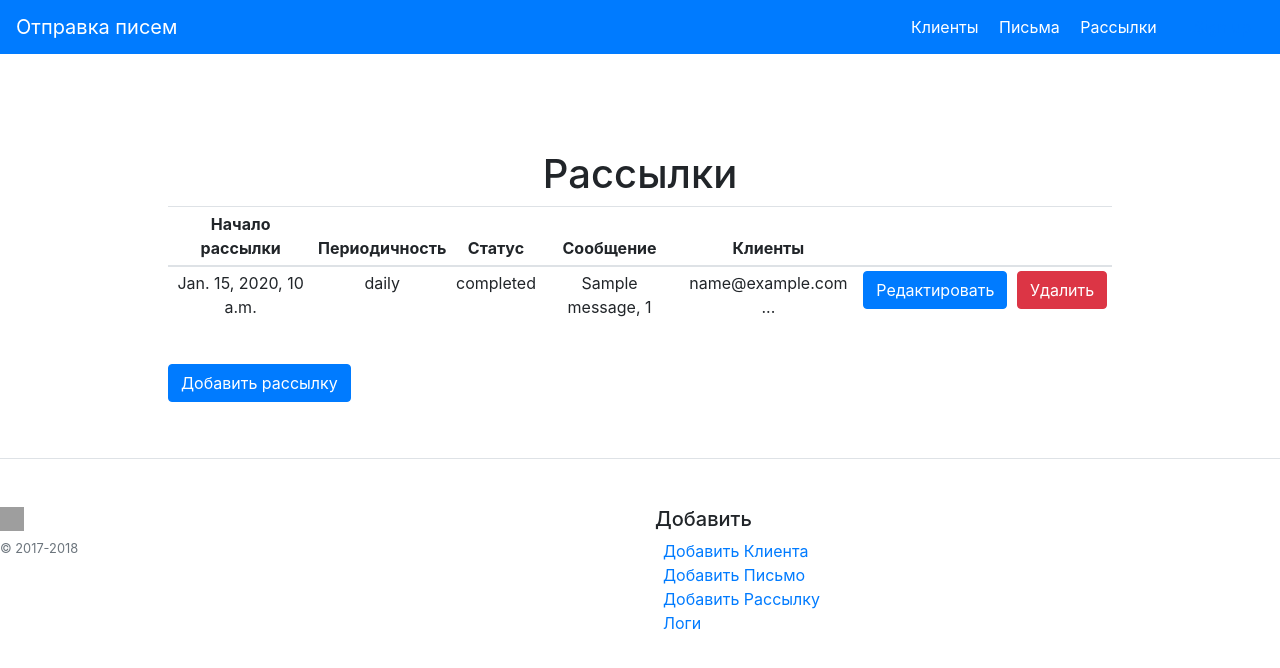
After one commit to denanmax/kursovaya_django_mailing, a Django app: page /sender/ in a window 1280 px wide. The commit adds this page. Shown: the top 668 px of the page. Run offline with Django 5.2, Linux system fonts and the light colour scheme; tables that the repository leaves empty hold one stand-in row (values such as "Sample post"); some libraries are stand-ins or nearby versions; grey boxes are pictures that could not be loaded.

Commit message:
new models added

```diff
--- a/mailing/models.py
+++ b/mailing/models.py
@@ -6,8 +6,8 @@ from django.db import models
 # Create your models here.
 
 
+NULLABLE = {'blank': True, 'null': True}
 
-NULLABLE = {'blank': True, 'null': True}
 
 class Customer(models.Model):
     email = models.EmailField(blank=False, unique=True, verbose_name='почта')
@@ -35,3 +35,44 @@ class Message(models.Model):
     class Meta:
         verbose_name = "Письмо"
         verbose_name_plural = 'Письма'
+
+
+class Sender(models.Model):
+    FREQUENCY_CHOICE = (
+        ('daily', 'ежедневно'),
+        ('weekly', "еженедельно"),
+        ('monthly', "ежемесячно")
+    )
+
+    STATUS_CHOICE = (
+        ('completed', "завершено"),
+        ('created', "создано"),
+        ('commenced', "запущено")
+    )
+
+    commence_time = models.DateTimeField(verbose_name='Время начала рассылки',auto_now_add=True)
+    frequency = models.CharField(choices=FREQUENCY_CHOICE, default='daily', verbose_name='Периодичность рассылки')
+    status = models.CharField(choices=STATUS_CHOICE, default='created', verbose_name='Статус расссылки')
+    customer = models.ManyToManyField(Customer, verbose_name='Клиенты', blank=False)
+    message = models.ForeignKey(Message, verbose_name='Письма', on_delete=models.CASCADE, blank=False,
+                                limit_choices_to={'is_active': True})
+
+    class Meta:
+        verbose_name = "Рассылка"
+        verbose_name_plural = 'Рассылки'
+
+
+class Log(models.Model):
+    STATUS_CHOICES = [
+        ('success', 'успешно'),
+        ('failure', 'провал'),
+    ]
+
+    sender = models.ForeignKey(Sender, verbose_name='Рассылка', on_delete=models.CASCADE)
+    last_attempt = models.DateTimeField(verbose_name='дата и время последней попытки',auto_now_add=True)
+    attempt_status = models.CharField(choices=STATUS_CHOICES, verbose_name='Статус попытки')
+    server_respond = models.CharField(verbose_name='Ответ сервера')
+
+    class Meta:
+        verbose_name = "Лог"
+        verbose_name_plural = 'Логи'
--- a/mailing/templates/mailing/base.html
+++ b/mailing/templates/mailing/base.html
@@ -15,17 +15,15 @@
   </head>
 
   <body>
-
-    <div class="d-flex flex-column flex-md-row align-items-center p-3 px-md-4 mb-3 bg-white border-bottom box-shadow">
-      <h5 class="my-0 mr-md-auto font-weight-normal">Отправка писем</h5>
-      <nav class="my-2 my-md-0 mr-md-3">
-        <a class="p-2 text-dark" href="{% url 'mailing:customer_list' %}">Клиенты</a>
-        <a class="p-2 text-dark" href="{% url 'mailing:create_customer' %}">Добавить Клиента</a>
-        <a class="p-2 text-dark" href="{% url 'mailing:message_list' %}">Письма</a>
-        <a class="p-2 text-dark" href="{% url 'mailing:create_message' %}">Добавить Письмо</a>
+  <nav class="navbar navbar-dark bg-primary">
+      <h5 class="my-0 mr-md-auto font-weight-normal text-white">Отправка писем</h5>
+      <nav class="my-2 my-md-0 mr-md-3 text-white">
+        <a class="p-2 text-white" href="{% url 'mailing:customer_list' %}">Клиенты</a>
+        <a class="p-2 text-white" href="{% url 'mailing:message_list' %}">Письма</a>
+        <a class="p-2 text-white" href="{% url 'mailing:sender_list' %}">Рассылки</a>
       </nav>
       <a class="btn btn-outline-primary" href="#">Sign up</a>
-    </div>
+   </nav>
 
     <div class="pricing-header px-3 py-3 pt-md-5 pb-md-4 mx-auto text-center">
       <h1 class="display-4">{{ title }}</h1>
@@ -46,32 +44,13 @@
             <small class="d-block mb-3 text-muted">&copy; 2017-2018</small>
           </div>
           <div class="col-6 col-md">
-            <h5>Features</h5>
+            <h5>Добавить</h5>
             <ul class="list-unstyled text-small">
-              <li><a class="text-muted" href="#">Cool stuff</a></li>
-              <li><a class="text-muted" href="#">Random feature</a></li>
-              <li><a class="text-muted" href="#">Team feature</a></li>
-              <li><a class="text-muted" href="#">Stuff for developers</a></li>
-              <li><a class="text-muted" href="#">Another one</a></li>
-              <li><a class="text-muted" href="#">Last time</a></li>
-            </ul>
-          </div>
-          <div class="col-6 col-md">
-            <h5>Resources</h5>
-            <ul class="list-unstyled text-small">
-              <li><a class="text-muted" href="#">Resource</a></li>
-              <li><a class="text-muted" href="#">Resource name</a></li>
-              <li><a class="text-muted" href="#">Another resource</a></li>
-              <li><a class="text-muted" href="#">Final resource</a></li>
-            </ul>
-          </div>
-          <div class="col-6 col-md">
-            <h5>About</h5>
-            <ul class="list-unstyled text-small">
-              <li><a class="text-muted" href="#">Team</a></li>
-              <li><a class="text-muted" href="#">Locations</a></li>
-              <li><a class="text-muted" href="#">Privacy</a></li>
-              <li><a class="text-muted" href="#">Terms</a></li>
+                <li><a class="p-2" href="{% url 'mailing:create_customer' %}">Добавить Клиента</a></li>
+                <li><a class="p-2" href="{% url 'mailing:create_message' %}">Добавить Письмо</a></li>
+                <li><a class="p-2" href="{% url 'mailing:create_sender' %}">Добавить Рассылку</a></li>
+                <li><a class="p-2" href="{% url 'mailing:log_list' %}">Логи</a></li>
+
             </ul>
           </div>
         </div>
--- /dev/null
+++ b/mailing/templates/mailing/sender_list.html
@@ -0,0 +1,47 @@
+{% extends 'mailing/base.html' %}
+{% load my_tags %}
+{% block content %}
+    <div class="row mt-2">
+        <div class="col m-2">
+            <h1>Рассылки</h1>
+            <table class="table table-sm">
+                <thead>
+                    <tr>
+                        <th>Начало рассылки</th>
+                        <th>Периодичность</th>
+                        <th>Статус</th>
+                        <th>Сообщение</th>
+                        <th>Клиенты</th>
+                        <th></th>
+                        <th></th>
+                    </tr>
+                </thead>
+                <tbody>
+                    {% for object in object_list %}
+                    <tr>
+                        <td>{{ object.commence_time }}</td>
+                        <td>{{ object.frequency }}</td>
+                        <td>{{ object.status }}</td>
+                        <td>{{ object.message }}</td>
+                        <td>
+                            {% for customer in object.customer.all|slice:":3" %}
+                                {{ customer }}
+                            {% endfor %} ...
+                        </td>
+                        <td><a class="btn btn-primary" href="{% url 'mailing:edit_sender' object.pk %}">Редактировать</a></td>
+                        <td><a class="btn btn-danger" href="{% url 'mailing:delete_sender' object.pk %}">Удалить</a></td>
+                    </tr>
+                    {% endfor %}
+                </tbody>
+            </table>
+        </div>
+    </div>
+
+    <div class="row mt-2">
+        <div class="col m-2">
+            <a class="btn btn-primary" href="{% url 'mailing:create_sender' %}">Добавить рассылку</a>
+
+        </div>
+    </div>
+
+{% endblock %}
--- a/mailing/urls.py
+++ b/mailing/urls.py
@@ -2,7 +2,8 @@ from django.urls import path
 
 from mailing.apps import MailingConfig
 from mailing.views import CustomerListView, CustomerDetailView, CustomerUpdateView, CustomerCreateView, \
-    CustomerDeleteView, MessageListView, MessageCreateView, MessageDetailView, MessageUpdateView, MessageDeleteView
+    CustomerDeleteView, MessageListView, MessageCreateView, MessageDetailView, MessageUpdateView, MessageDeleteView, \
+    SenderListView, SenderUpdateView, SenderCreateView, SenderDeleteView, LogListView
 
 app_name = MailingConfig.name
 
@@ -21,4 +22,9 @@ urlpatterns = [
     path('message<int:pk>/view', MessageDetailView.as_view(), name="message_view"),
     path('message<int:pk>/edit', MessageUpdateView.as_view(), name="edit_message"),
     path('message<int:pk>/delete', MessageDeleteView.as_view(), name="delete_message"),
+    path('sender/', SenderListView.as_view(), name='sender_list'),
+    path('create_sender', SenderCreateView.as_view(), name="create_sender"),
+    path('sender<int:pk>/edit', SenderUpdateView.as_view(), name="edit_sender"),
+    path('sender<int:pk>/delete', SenderDeleteView.as_view(), name="delete_sender"),
+    path('log/', LogListView.as_view(), name="log_list"),
 ]
--- a/mailing/views.py
+++ b/mailing/views.py
@@ -2,7 +2,7 @@ from django.shortcuts import render
 from django.urls import reverse_lazy
 from django.views.generic import ListView, DetailView, UpdateView, CreateView, DeleteView
 
-from mailing.models import Customer, Message
+from mailing.models import Customer, Message, Sender, Log
 
 
 # Create your views here.
@@ -45,9 +45,31 @@ class MessageDetailView(DetailView):
 
 class MessageUpdateView(UpdateView):
     model = Message
-    fields = ('subject', 'message',)
+    fields = ('subject', 'message', 'is_active')
     success_url = reverse_lazy('mailing:message_list')
 
 class MessageDeleteView(DeleteView):
     model = Message
     success_url = reverse_lazy('mailing:message_list')
+##################################
+
+
+class SenderListView(ListView):
+    model = Sender
+
+class SenderCreateView(CreateView):
+    model = Sender
+    fields = ('frequency', 'status', 'customer', 'message',)
+    reverse_lazy = success_url = reverse_lazy('mailing:sender_list')
+
+class SenderUpdateView(UpdateView):
+    model = Sender
+    fields = ('frequency', 'status', 'customer', 'message',)
+    reverse_lazy = success_url = reverse_lazy('mailing:sender_list')
+
+class SenderDeleteView(DeleteView):
+    model = Sender
+    reverse_lazy = success_url = reverse_lazy('mailing:sender_list')
+
+class LogListView(ListView):
+    model = Log
```
Also changed, not shown: mailing/templates/mailing/message_list.html (+22 -5 lines), mailing/templates/mailing/sender_confirm_delete.html (added, +22 -0 lines), mailing/templates/mailing/sender_form.html (added, +29 -0 lines).
